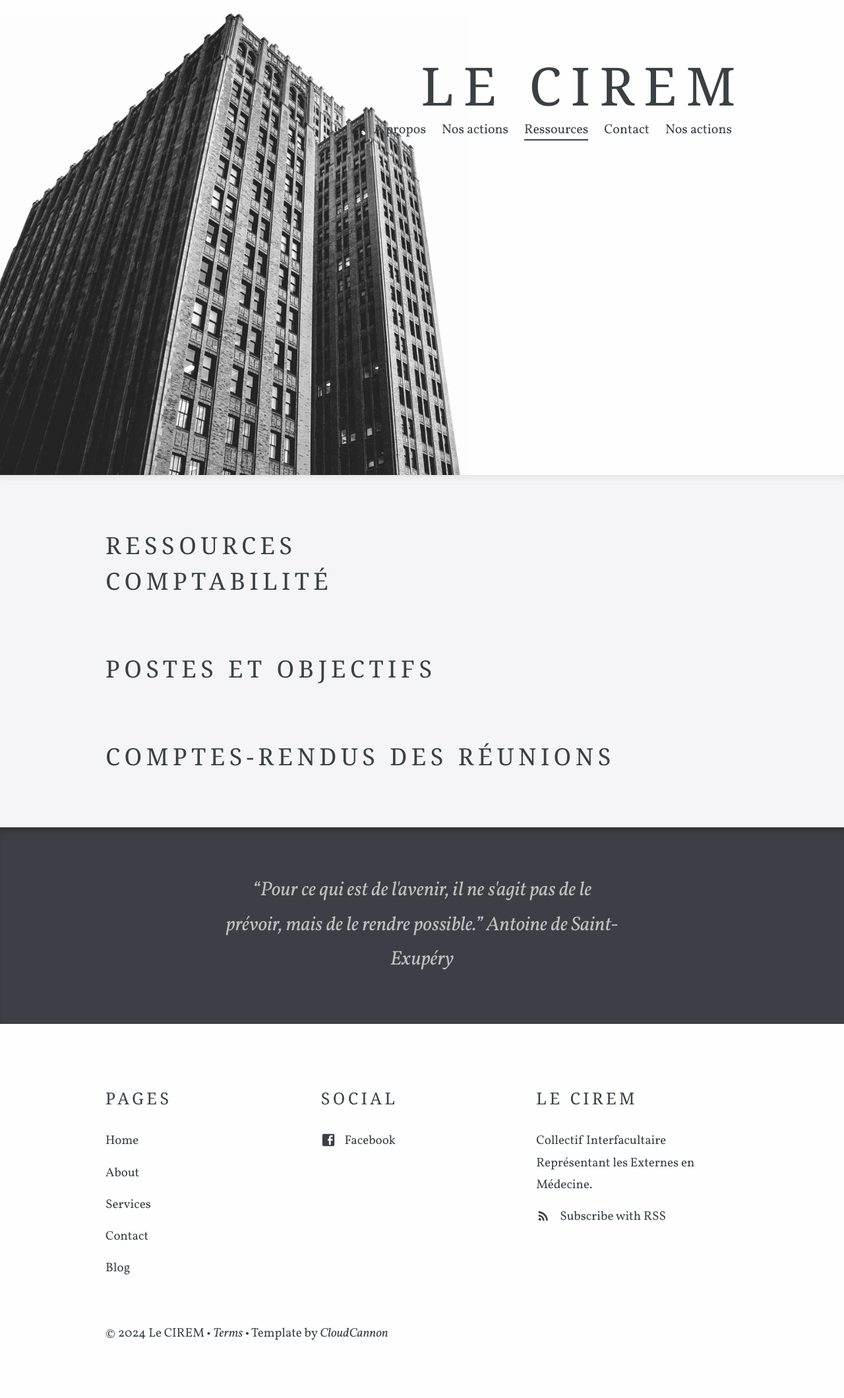
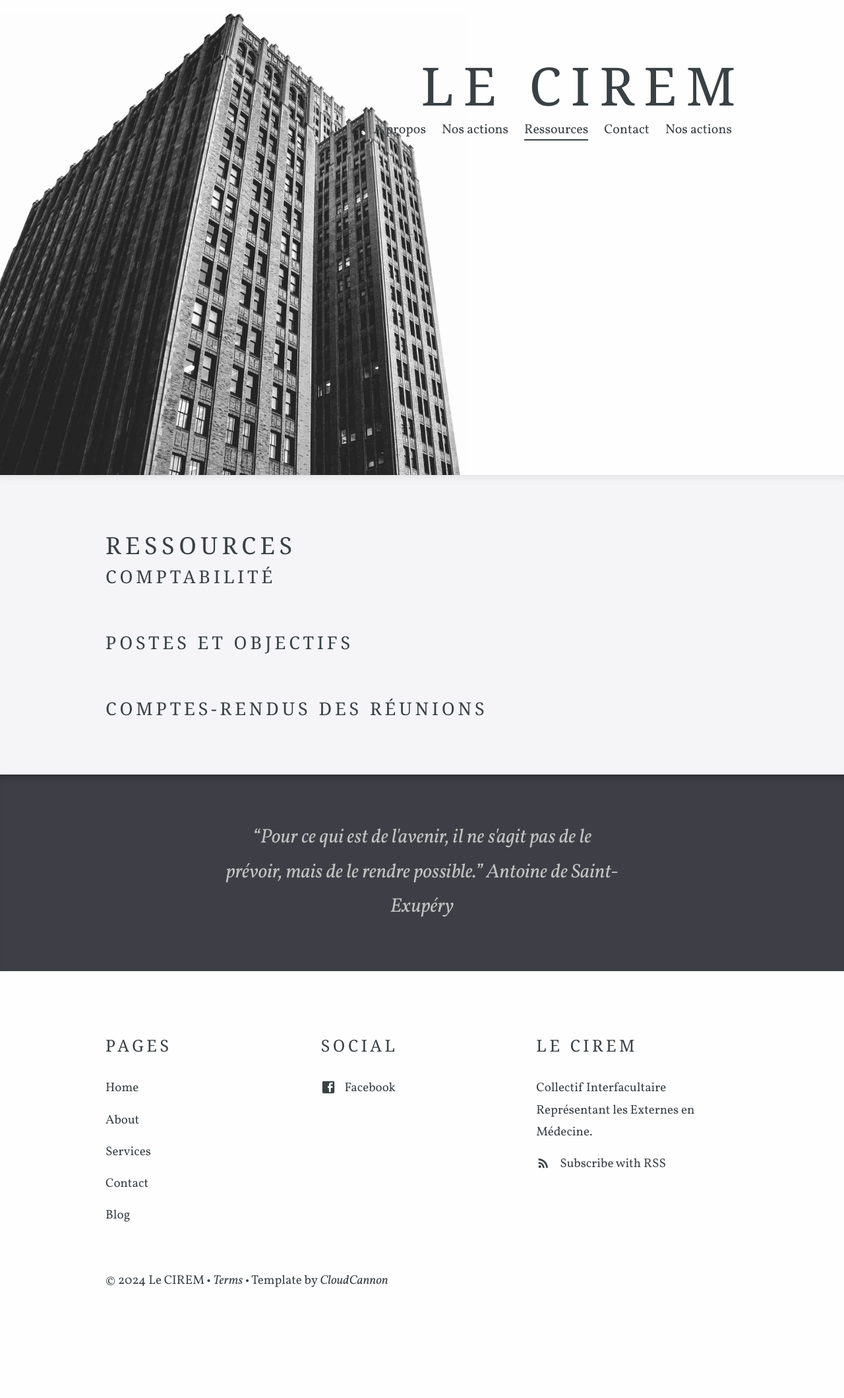
Before and after one commit to ciremwebsite/ciremwebsite.github.io, a Jekyll site: the page built from ressources/ressources.md, in a window 1280 px wide. Shown: the whole page at 66% size. Built offline with Jekyll 4.4.1, drawn with Linux system fonts in a browser that asks for light colours; some web fonts are replaced; after the commit the page ends 2039 px from its top, so only the background shows below that.

```diff
--- a/ressources/ressources.md
+++ b/ressources/ressources.md
@@ -7,8 +7,8 @@ show_in_navigation: true
 navigation_order: 2
 ---
 
-## Comptabilité
+### Comptabilité
 
-## Postes et objectifs
+### Postes et objectifs
 
-## Comptes-rendus des réunions
+### Comptes-rendus des réunions
```
